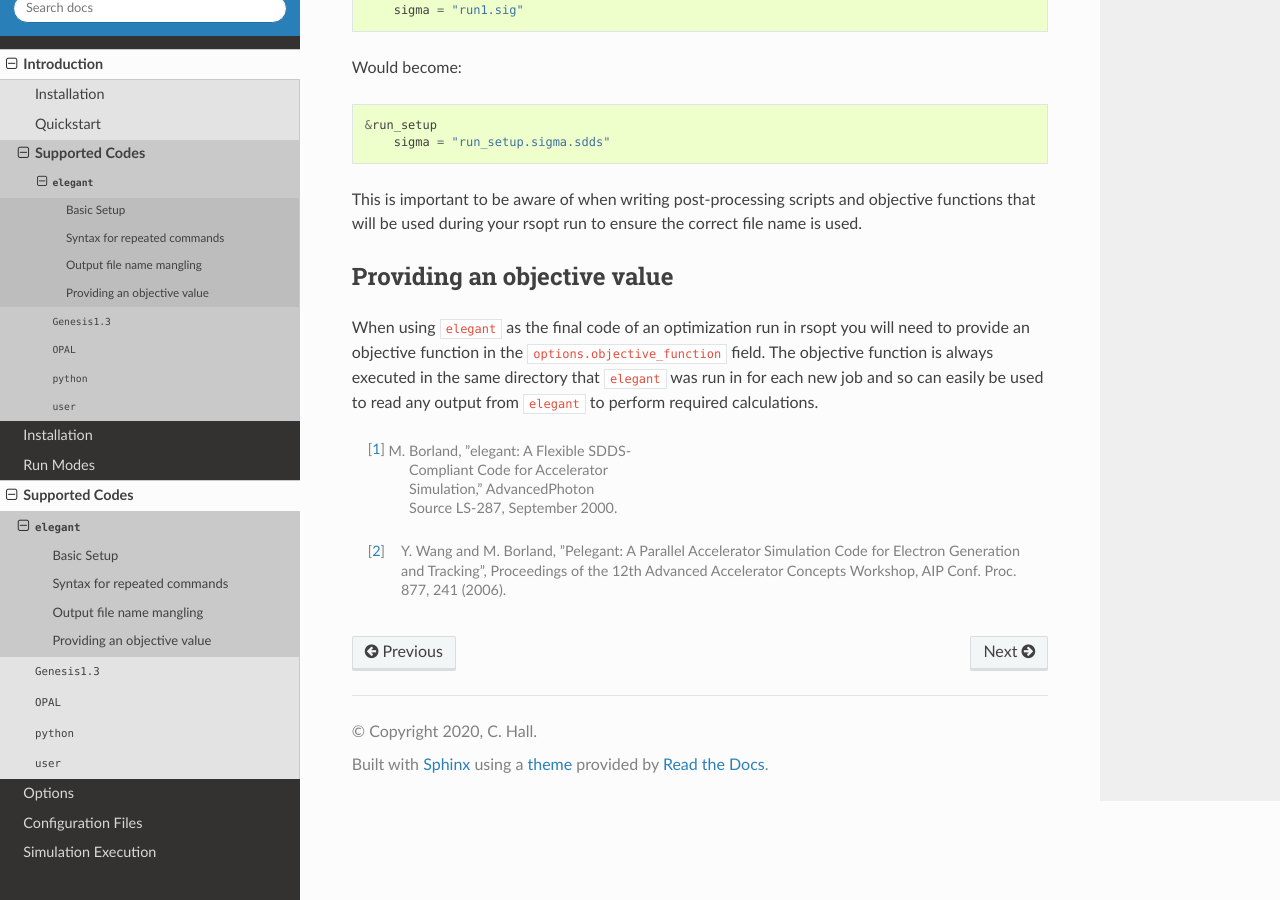
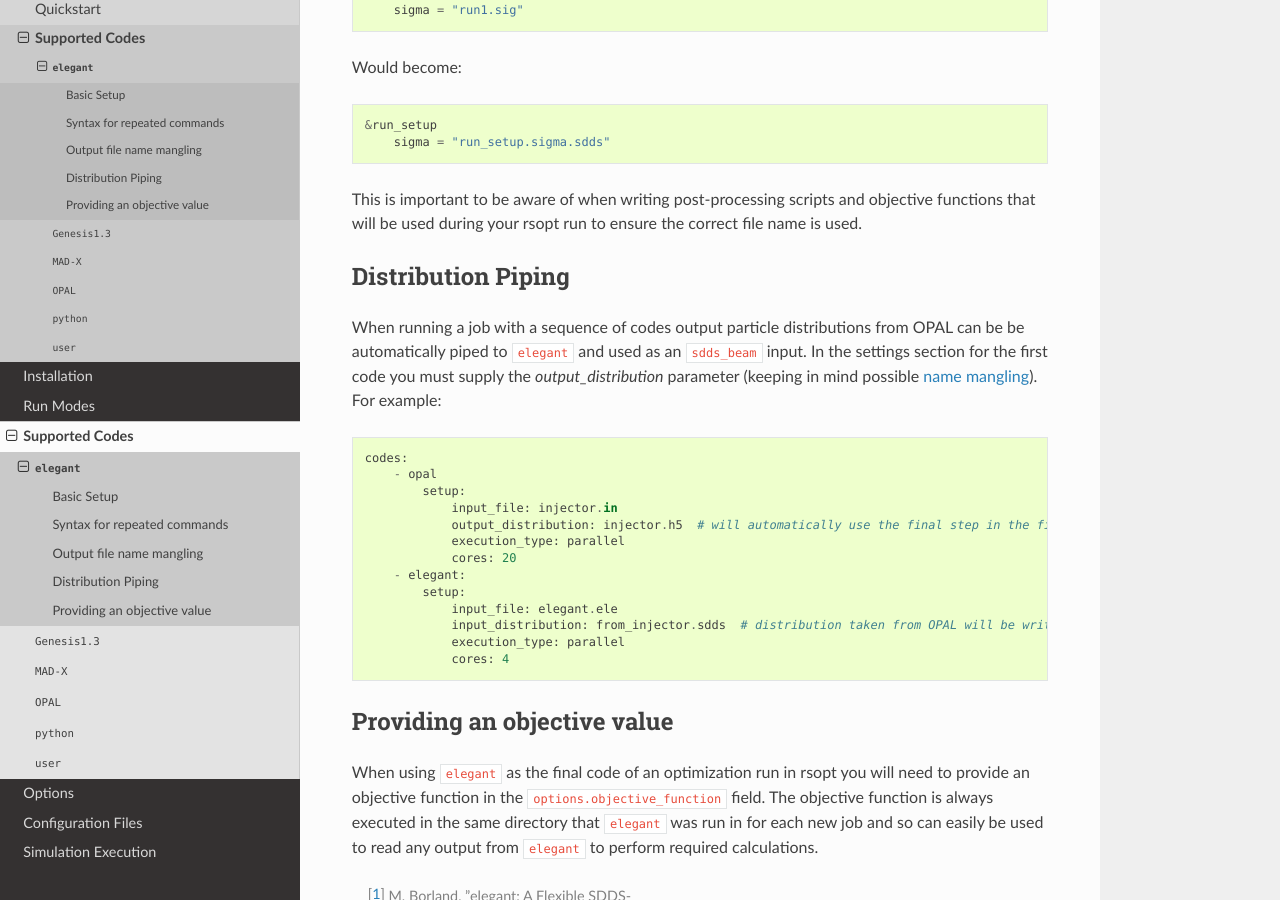
Before and after one commit to radiasoft/rsopt, a Sphinx documentation site: the page built from docs/codes/elegant.rst, in a window 1280 px wide and 900 px high, scrolled down 2086 px. Built offline with Sphinx 7.4.7 and the Read the Docs theme 2.0.0, drawn with Linux system fonts in a browser that asks for light colours.

```diff
--- a/docs/codes.rst
+++ b/docs/codes.rst
@@ -12,13 +12,15 @@ While an executable can be used (see the User section below) special support is
 ..
    * :doc:`Python<codes/python>`
    * :doc:`elegant<codes/elegant>`
-   * :doc:`opal<codes/opal>`
+   * :doc:`OPAL<codes/opal>`
+   * :doc:`MAD-X<codes/madx>`
    * :doc:`user<codes/user>`
-   * :doc:`genesis<codes/genesis>`
+   * :doc:`Genesis<codes/genesis>`
 
 ..
    .. include:: codes/python.rst
    .. include:: codes/elegant.rst
    .. include:: codes/opal.rst
+   .. include:: codes/madx.rst
    .. include:: codes/user.rst
    .. include:: codes/genesis.rst
--- a/docs/codes/elegant.rst
+++ b/docs/codes/elegant.rst
@@ -112,6 +112,30 @@ Would become::
 This is important to be aware of when writing post-processing scripts and objective functions that will be used during
 your rsopt run to ensure the correct file name is used.
 
+
+Distribution Piping
+-------------------
+
+When running a job with a sequence of codes output particle distributions from OPAL  can be be automatically
+piped to ``elegant`` and used as an ``sdds_beam`` input. In the settings section for the first code you must supply
+the `output_distribution` parameter (keeping in mind possible :ref:`name mangling<elegant_name_mangling>`).
+For example::
+
+    codes:
+        - opal
+            setup:
+                input_file: injector.in
+                output_distribution: injector.h5  # will automatically use the final step in the file
+                execution_type: parallel
+                cores: 20
+        - elegant:
+            setup:
+                input_file: elegant.ele
+                input_distribution: from_injector.sdds  # distribution taken from OPAL will be written to this file
+                execution_type: parallel
+                cores: 4
+
+
 Providing an objective value
 ----------------------------
 When using ``elegant`` as the final code of an optimization run in rsopt you will need to provide an objective function in the
```
Also changed, not shown: docs/codes/madx.rst (added, +106 -0 lines).
